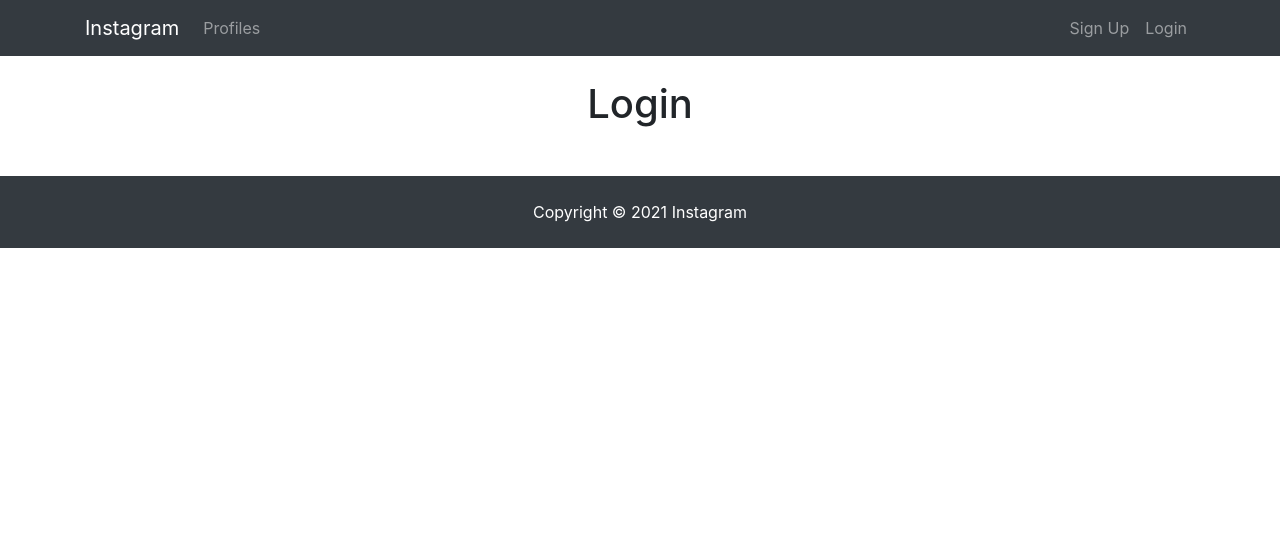
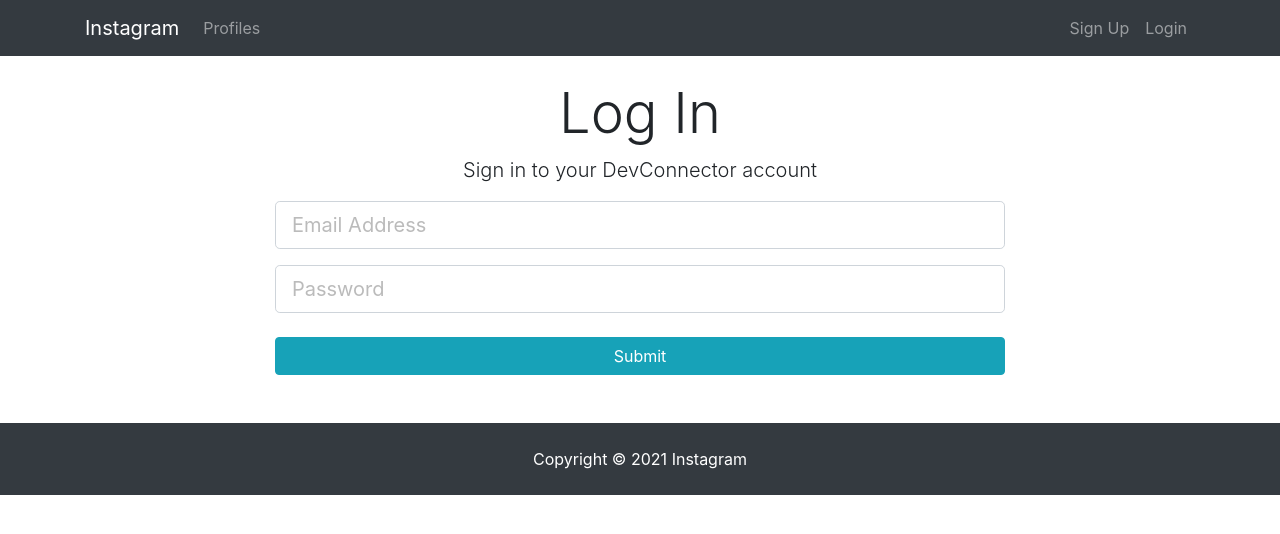
Before and after one commit to Lemeshevskaya/Instagram-app, a React (Create React App) app in the folder client/: page /login in a window 1280 px wide. Shown: the top 534 px of the page. Built offline with nearby package versions, Linux system fonts and the light colour scheme.

Commit message:
added states and end to end testing for Login ,Register

```diff
--- a/client/package.json
+++ b/client/package.json
@@ -7,6 +7,7 @@
     "@testing-library/react": "^11.2.6",
     "@testing-library/user-event": "^12.8.3",
     "axios": "^0.21.1",
+    "classnames": "^2.3.1",
     "react": "^17.0.2",
     "react-dom": "^17.0.2",
     "react-router-dom": "^5.2.0",
--- a/client/src/App.css
+++ b/client/src/App.css
@@ -1,5 +1,5 @@
 .App {
-  text-align: center;
+  text-align: left;
 }
 
 img {
--- a/client/src/components/auth/Login.js
+++ b/client/src/components/auth/Login.js
@@ -1,13 +1,65 @@
-import React, { Component } from 'react'
+import React, { Component } from 'react';
+import axios from 'axios';
+import classnames from 'classnames';
 
 class Login extends Component {
+  constructor(){
+    super();
+    this.state = {
+      email: '',
+      password: '',
+      errors: {}
+    }
+  }
+  onChange(e){
+    //this.setState({name: e.target.value}); to pass value only name text field
+    this.setState({[e.target.name]: e.target.value});
+  }
+ onSubmit(e){
+  e.preventDefault()
+
+  const user = {
+    email: this.state.email,
+    password: this.state.password,
+  };
+  axios.post('api/users/login', user)
+  .then(res => console.log(res.data))
+  .catch(err => this.setState({errors: err.response.data}))
+ }
   render() {
+    //const errors = this.state.errors;
+    const {errors} = this.state;
     return (
-      <div>
-        <h1>Login</h1>
+      <div className="login">
+    <div className="container">
+      <div className="row">
+        <div className="col-md-8 m-auto">
+          <h1 className="display-4 text-center">Log In</h1>
+          <p className="lead text-center">Sign in to your DevConnector account</p>
+          <form noValidate onSubmit = {this.onSubmit.bind(this)}>
+            <div className="form-group">
+              <input type="email" className={classnames('form-control form-control-lg', {'is-invalid': errors.email})}  placeholder="Email Address" name="email" value = {this.state.email} onChange = {this.onChange.bind(this)} />
+              {errors.email && (
+                <div className = "invalid-feedback">
+                  {errors.email}
+                </div>
+              )}
+            </div>
+            <div className="form-group">
+              <input type="password" className={classnames('form-control form-control-lg', {'is-invalid': errors.password})} placeholder="Password" name="password" value = {this.state.password} onChange = {this.onChange.bind(this)} />
+              {errors.password && (
+                <div className = "invalid-feedback">
+                  {errors.password}
+                </div>
+              )}
+            </div>
+            <input type="submit" className="btn btn-info btn-block mt-4" />
+          </form>
+        </div>
       </div>
+    </div>
+  </div>
     )
   }
 }
-
 export default Login;
--- a/client/src/components/auth/Register.js
+++ b/client/src/components/auth/Register.js
@@ -1,5 +1,6 @@
 import React, { Component } from 'react';
-import {axios} from 'axios';
+import axios from 'axios';
+import classnames from 'classnames';
 
 class Register extends Component {
   constructor(){
@@ -8,6 +9,7 @@
       name: '',
       email: '',
       password: '',
+      password2: '',
       errors: {}
     }
   }
@@ -16,35 +18,71 @@
   }
 
   onSubmit(e) {
+    e.preventDefault()
 
-
+    const newUser = {
+      name: this.state.name,
+      email: this.state.email,
+      password: this.state.password,
+      password2: this.state.password2,
+    };
+    axios.post('api/users/register', newUser)
+    .then(res => console.log(res.data))
+    .catch(err => this.setState({errors: err.response.data}))
   }
 
   render() {
+    const {errors} = this.state;
     return (
-      <div className="register">
+    <div className="register">
     <div className="container">
       <div className="row">
         <div className="col-md-8 m-auto">
           <h1 className="display-4 text-center">Sign Up</h1>
-          <p className="lead text-center">Create your DevConnector account</p>
-          <form onSubmit={this.onSubmit.bind(this)}>
+          <p className="lead text-center">Create your Instagram Account</p>
+          <form noValidate onSubmit
+          = {this.onSubmit.bind(this)}>
             <div className="form-group">
-              <input type="text" className="form-control form-control-lg" placeholder="Name"
+              <input type="text" className={classnames('form-control form-control-lg', {'is-invalid': errors.name})} placeholder="Name"
               name="name"
               value = {this.state.name}
               onChange={this.onChange.bind(this)} required />
+              {errors.name && (
+                <div className = "invalid-feedback">
+                  {errors.name}
+                </div>
+              )}
             </div>
             <div className="form-group">
-              <input type="email" className="form-control form-control-lg" placeholder="Email Address"
+              <input type="email" className={classnames('form-control form-control-lg', {'is-invalid': errors.email})} placeholder="Email Address"
               value = {this.state.email}
               onChange={this.onChange.bind(this)} name="email" />
               <small className="form-text text-muted">This site uses Gravatar so if you want a profile image, use a Gravatar email</small>
+              {errors.email && (
+                <div className = "invalid-feedback">
+                  {errors.email}
+                </div>
+              )}
             </div>
             <div className="form-group">
-              <input type="password" className="form-control form-control-lg" placeholder="Password"
+              <input type="password" className={classnames('form-control form-control-lg', {'is-invalid': errors.password})} placeholder="Password"
               value = {this.state.password}
               onChange={this.onChange.bind(this)} name="password" />
+               {errors.password && (
+                <div className = "invalid-feedback">
+                  {errors.password}
+                </div>
+              )}
+            </div>
+            <div className="form-group">
+              <input type="password" className={classnames('form-control form-control-lg', {'is-invalid': errors.password2})} placeholder="Confirm Password"
+              value = {this.state.password2}
+              onChange={this.onChange.bind(this)} name="password2" />
+              {errors.password2 && (
+                <div className = "invalid-feedback">
+                  {errors.password2}
+                </div>
+              )}
             </div>
             <input type="submit" className="btn btn-info btn-block mt-4" />
           </form>
--- a/package.json
+++ b/package.json
@@ -7,7 +7,7 @@
     "start": "node server.js",
     "server": "nodemon server.js",
     "client": "npm start --prefix client",
-    "inst":  "concurrently \"npm run server\" \"npm run client\" "
+    "inst": "concurrently \"npm run server\" \"npm run client\" "
   },
   "author": "KalAcademy9 team2",
   "license": "ISC",
```
Also changed, not shown: 1 other file (tests, documents, lock files or other folders).
